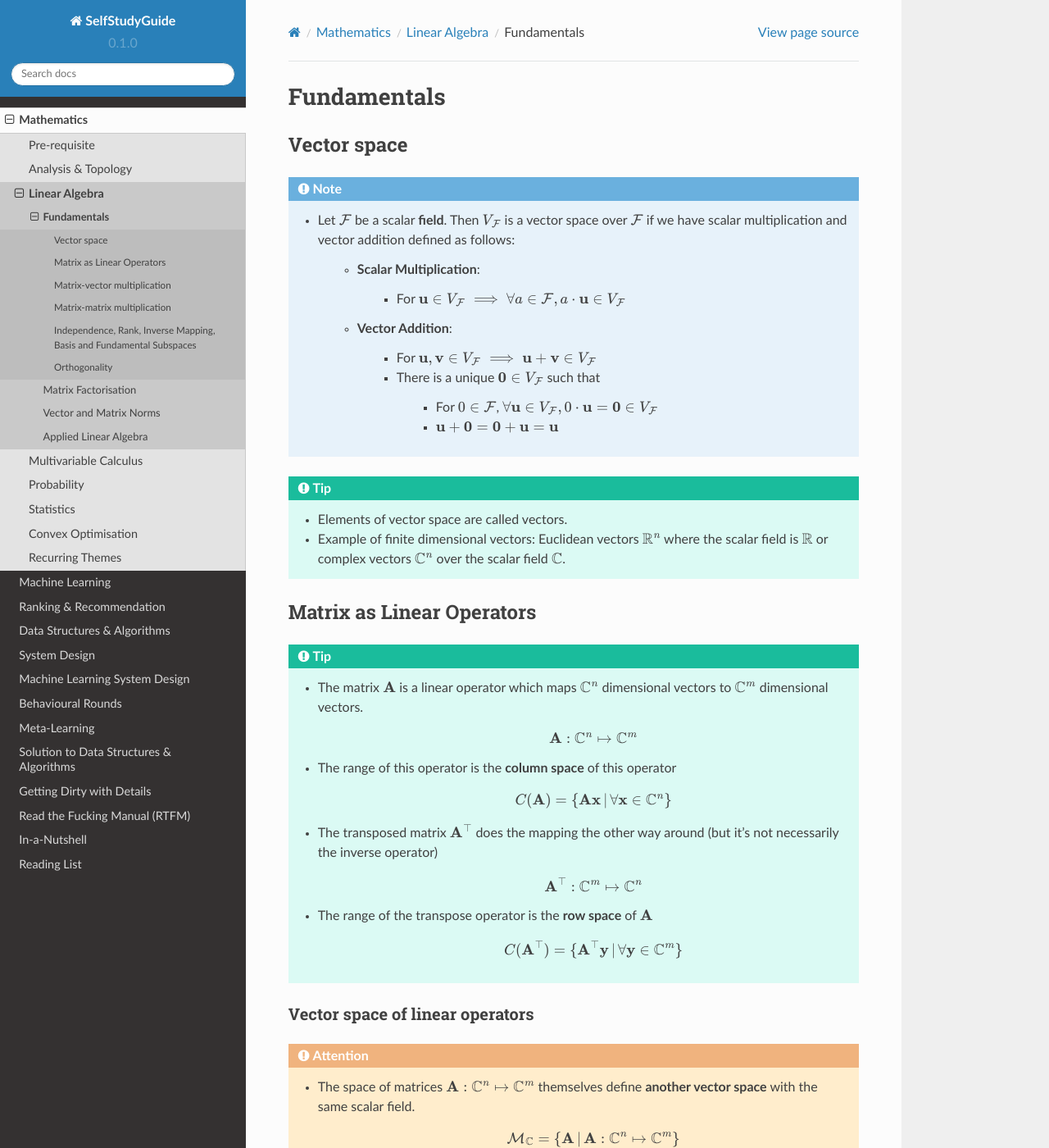
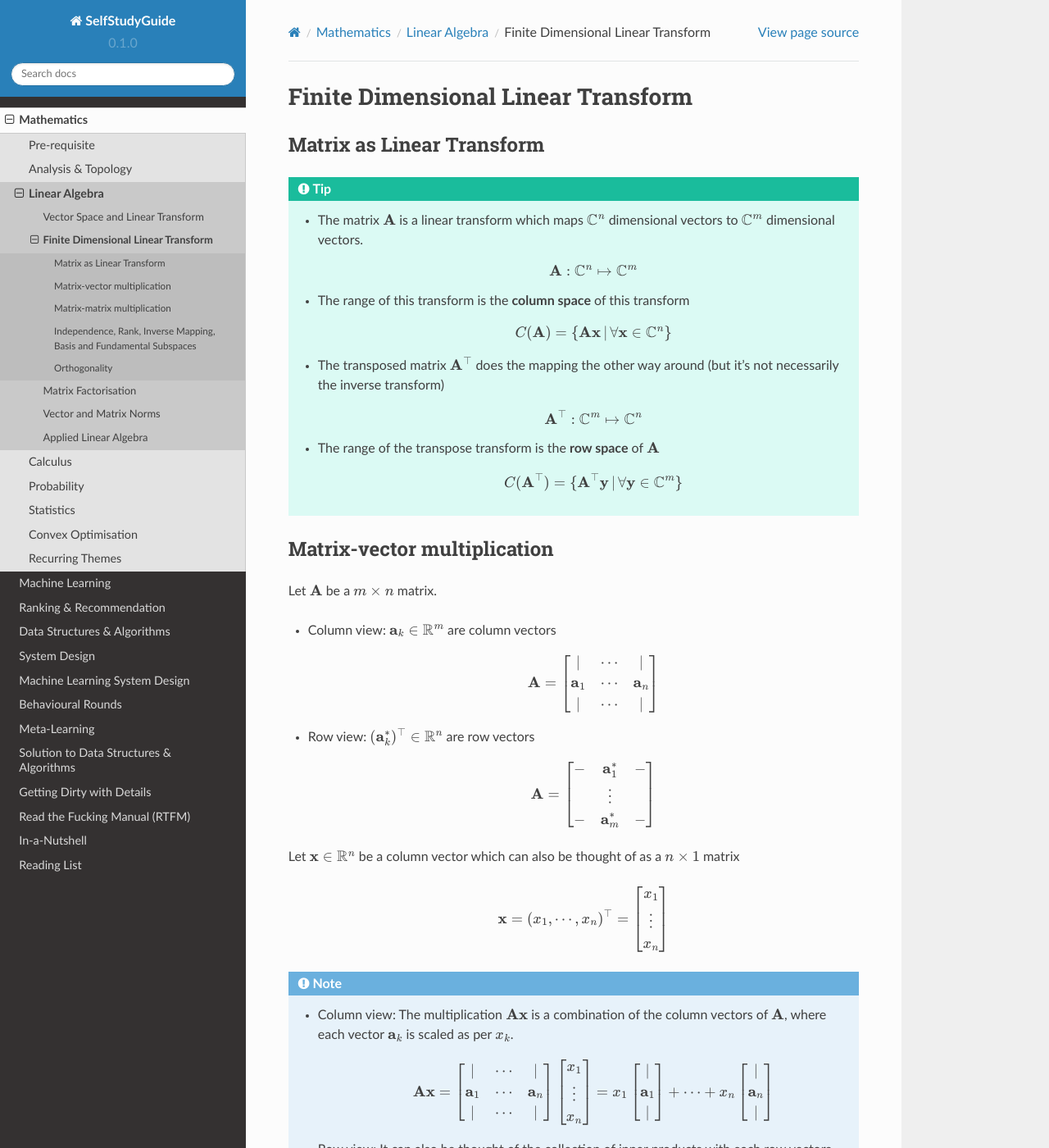
Before and after one commit to uselesstechjunks/leetcode, a Sphinx documentation site: the page built from docs/source/math/linalg/findim.rst, in a window 1280 px wide and 1400 px high. Shown: the whole window at 82% size. Built offline with Sphinx 7.4.7 and the Read the Docs theme 2.0.0, drawn with Linux system fonts in a browser that asks for light colours; some of the changed text lies outside the part shown.

Commit message:
Update funda.rst (#117)
* Update funda.rst

* Update funda.rst

* Update funda.rst

* Update funda.rst

* Update funda.rst

* Update funda.rst

* Update funda.rst

* Update funda.rst

* Update funda.rst

* Update funda.rst

* Update funda.rst

* Create vecspace.rst

* Update index.rst

* Update and rename funda.rst to findim.rst

* Update index.rst

* Update vecspace.rst

* Update vecspace.rst

* Update vecspace.rst

* Update vecspace.rst

* Update vecspace.rst

* Update vecspace.rst

* Update vecspace.rst

* Update vecspace.rst

* Update vecspace.rst

* Update vecspace.rst

* Update vecspace.rst

* Update vecspace.rst

* Update vecspace.rst

* Update vecspace.rst

* Update vecspace.rst

* Update calc1.rst

* Update vecspace.rst

* Update calc1.rst

* Update calc1.rst

* Update and rename useful.rst to multi.rst

* Update index.rst

* Update index.rst

* Update calc1.rst

```diff
--- a/docs/source/math/calc3/index.rst
+++ b/docs/source/math/calc3/index.rst
@@ -1,8 +1,8 @@
 ##############################################################################
-Multivariable Calculus
+Calculus
 ##############################################################################
 
 .. toctree::
 
     calc1
-    useful
+    multi
--- a/docs/source/math/linalg/funda.rst
+++ b/docs/source/math/linalg/findim.rst
@@ -1,58 +1,22 @@
 ################################################################################
-Fundamentals
+Finite Dimensional Linear Transform
 ################################################################################
-
 ********************************************************************************
-Vector space
-********************************************************************************
-.. note::
-	* Let :math:`\mathcal{F}` be a scalar **field**. Then :math:`V_\mathcal{F}` is a vector space over :math:`\mathcal{F}` if we have scalar multiplication and vector addition defined as follows:
-
-		* **Scalar Multiplication**:
-
-			* For :math:`\mathbf{u}\in V_\mathcal{F}\implies\forall a\in \mathcal{F}, a\cdot\mathbf{u}\in V_\mathcal{F}`
-		* **Vector Addition**:
-
-			* For :math:`\mathbf{u},\mathbf{v}\in V_\mathcal{F}\implies \mathbf{u}+\mathbf{v}\in V_\mathcal{F}`
-			* There is a unique :math:`\mathbf{0}\in V_\mathcal{F}` such that
-
-				* For :math:`0\in \mathcal{F}`, :math:`\forall\mathbf{u}\in V_\mathcal{F}, 0\cdot\mathbf{u}=\mathbf{0}\in V_\mathcal{F}`
-				* :math:`\mathbf{u}+\mathbf{0}=\mathbf{0}+\mathbf{u}=\mathbf{u}`
-
-.. tip::
-	* Elements of vector space are called vectors.
-	* Example of finite dimensional vectors: Euclidean vectors :math:`\mathbb{R}^n` where the scalar field is :math:`\mathbb{R}` or complex vectors :math:`\mathbb{C}^n` over the scalar field :math:`\mathbb{C}`.
-
-********************************************************************************
-Matrix as Linear Operators
+Matrix as Linear Transform
 ********************************************************************************
 .. tip::
-	* The matrix :math:`\mathbf{A}` is a linear operator which maps :math:`\mathbb{C}^n` dimensional vectors to :math:`\mathbb{C}^m` dimensional vectors.
+	* The matrix :math:`\mathbf{A}` is a linear transform which maps :math:`\mathbb{C}^n` dimensional vectors to :math:`\mathbb{C}^m` dimensional vectors.
 
 		.. math:: \mathbf{A}:\mathbb{C}^n\mapsto\mathbb{C}^m
-	* The range of this operator is the **column space** of this operator
+	* The range of this transform is the **column space** of this transform
 
 		.. math:: C(\mathbf{A})=\{\mathbf{A}\mathbf{x}\mathop{|}\forall \mathbf{x}\in\mathbb{C}^n\}
-	* The transposed matrix :math:`\mathbf{A}^\top` does the mapping the other way around (but it's not necessarily the inverse operator)
+	* The transposed matrix :math:`\mathbf{A}^\top` does the mapping the other way around (but it's not necessarily the inverse transform)
 
 		.. math:: \mathbf{A}^\top:\mathbb{C}^m\mapsto\mathbb{C}^n
-	* The range of the transpose operator is the **row space** of :math:`\mathbf{A}`
+	* The range of the transpose transform is the **row space** of :math:`\mathbf{A}`
 
 		.. math:: C(\mathbf{A}^\top)=\{\mathbf{A}^\top\mathbf{y}\mathop{|}\forall \mathbf{y}\in\mathbb{C}^m\}
-
-Vector space of linear operators
-=================================================================================
-.. attention::
-	* The space of matrices :math:`\mathbf{A}:\mathbb{C}^n\mapsto\mathbb{C}^m` themselves define **another vector space** with the same scalar field.
-
-		.. math:: \mathcal{M}_\mathbb{C}=\{\mathbf{A} \mathop{|} \mathbf{A}:\mathbb{C}^n\mapsto\mathbb{C}^m\}
-	* For :math:`a,b\in\mathbb{C}` and :math:`\mathbf{A},\mathbf{B}\in\mathcal{M}_\mathbb{C}`, :math:`\mathbf{C}=a\cdot\mathbf{A}+b\cdot\mathbf{B}\in\mathcal{M}_\mathbb{C}`
-
-		.. math:: \mathbf{C}\mathbf{u}=(a\cdot\mathbf{A}+b\cdot\mathbf{B})\mathbf{u}=a\cdot\mathbf{A}\mathbf{u}+b\cdot\mathbf{B}\mathbf{u}
-	* There is a unique :math:`\mathbf{0}\in\mathcal{M}_\mathbb{C}` such that
-
-		* For :math:`0\in \mathcal{F}`, :math:`0\cdot\mathbf{A}=\mathbf{0}` and
-		* :math:`\mathbf{0}+\mathbf{A}=\mathbf{A}+\mathbf{0}=\mathbf{A}`
 
 ********************************************************************************
 Matrix-vector multiplication
@@ -113,7 +77,7 @@ Independence
 
 Rank
 ================================================================================
-Rank determines whether the linear operator :math:`\mathbf{A}` defines a mapping which is **onto** or **into**.
+Rank determines whether the linear transform :math:`\mathbf{A}` defines a mapping which is **onto** or **into**.
 
 .. note::
 	* The number of independent column vectors in a matrix :math:`\mathbf{A}` is the **column-rank**.
@@ -129,7 +93,7 @@ Inverse Mapping
 .. note::
 	* A full rank matrix :math:`\mathbf{A}:\mathbb{R}^n\mapsto\mathbb{R}^n` defines a **onto** mapping, i.e. it spans the entire range.
 	* In such cases, the operation is **one-to-one** as well. There are no two vectors in the domain which maps to the same vector in the range space.
-	* We can define an inverse operator in this case as :math:`\mathbf{A}^{-1}:\mathbb{R}^n\mapsto\mathbb{R}^n`.
+	* We can define an inverse transform in this case as :math:`\mathbf{A}^{-1}:\mathbb{R}^n\mapsto\mathbb{R}^n`.
 
 Basis
 ================================================================================
@@ -150,7 +114,7 @@ Fundamental Subspaces
 	* The vectors in the null-space span a :math:`n-r` dimensional space where :math:`r` is the rank of the matrix.
 
 		* We prefer the basis for the null-space to be orthogonal although it's not a necessity.
-	* The **right-null-space** is defined as the null-space of the transposed operator :math:`\mathbf{A}^\top`.
+	* The **right-null-space** is defined as the null-space of the transposed transform :math:`\mathbf{A}^\top`.
 
 .. attention::
 	* :math:`\dim(C(\mathbf{A}))=r` and :math:`\dim(N(\mathbf{A}^\top))=m-r`
--- a/docs/source/math/linalg/index.rst
+++ b/docs/source/math/linalg/index.rst
@@ -4,7 +4,8 @@ Linear Algebra
 
 .. toctree::
 
-	funda
+	vecspace
+	findim
 	factor
 	norm
 	applied
```
Also changed, not shown: docs/source/math/calc3/calc1.rst (+11 -0 lines), docs/source/math/calc3/multi.rst (renamed from docs/source/math/calc3/useful.rst, +36 -1 lines), docs/source/math/linalg/vecspace.rst (added, +207 -0 lines).
